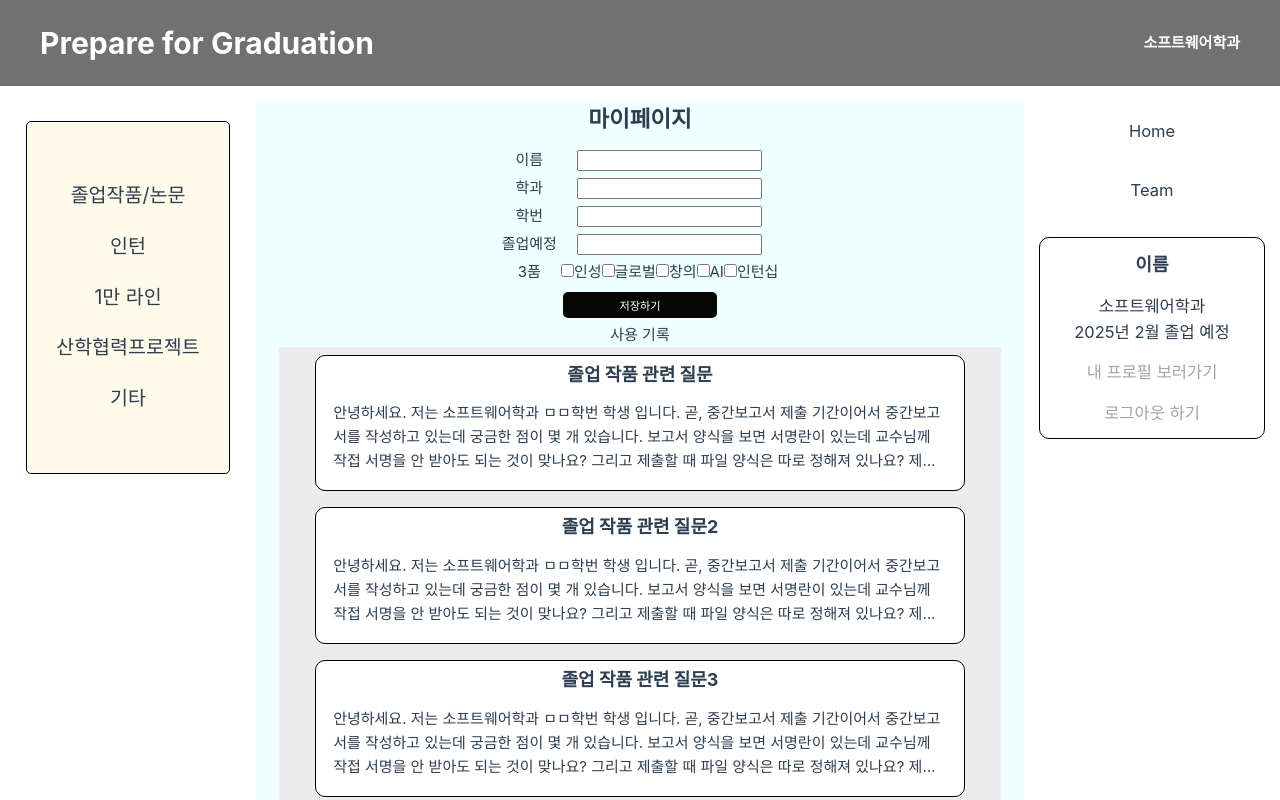
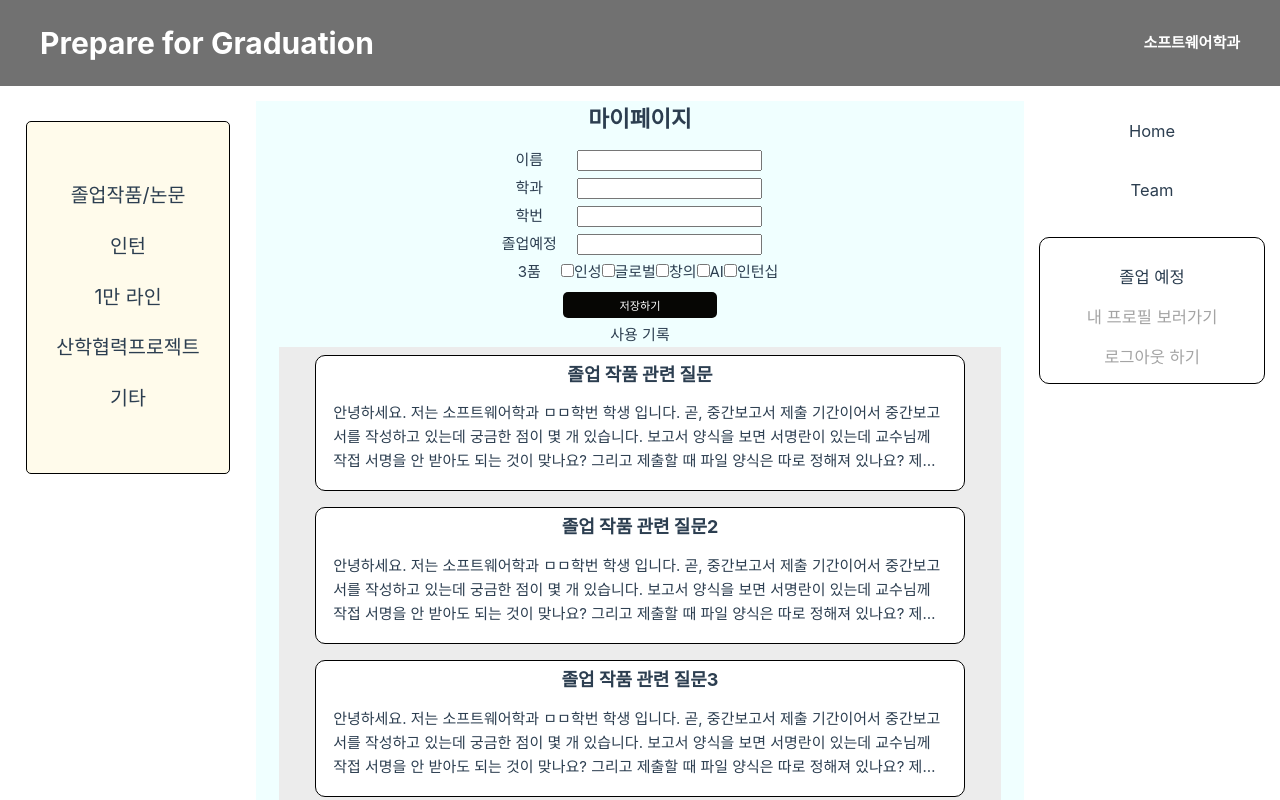
Before and after one commit to yu9i/ISE_Team8, a Vue app in the folder team8/: page /mypage in a window 1280 px wide. Shown: the top 800 px of the page. Built offline with nearby package versions, Linux system fonts and the light colour scheme.

Commit message:
마이페이지 표시 오류

```diff
--- a/team8/src/components/MyPage.vue
+++ b/team8/src/components/MyPage.vue
@@ -121,11 +121,11 @@
       <div class="page-profile">
         <div class="page-profile-top">
           <div id="page-profile-pic"></div>
-          <div id="page-profile-name">이름</div>
+          <div id="page-profile-name">{{info.name}}</div>
         </div>
         <div class="page-profile-mid">
-          <div id="page-profile-dep">소프트웨어학과</div>
-          <div id="page-profile-grad">2025년 2월 졸업 예정</div>
+          <div id="page-profile-dep">{{info.department}}</div>
+          <div id="page-profile-grad">{{info.date}} 졸업 예정</div>
         </div>
         <div class="page-profile-bottom" @click="goToMyPage">내 프로필 보러가기</div>
         <div class="page-profile-bottom" @click="Logout">로그아웃 하기</div>
```
